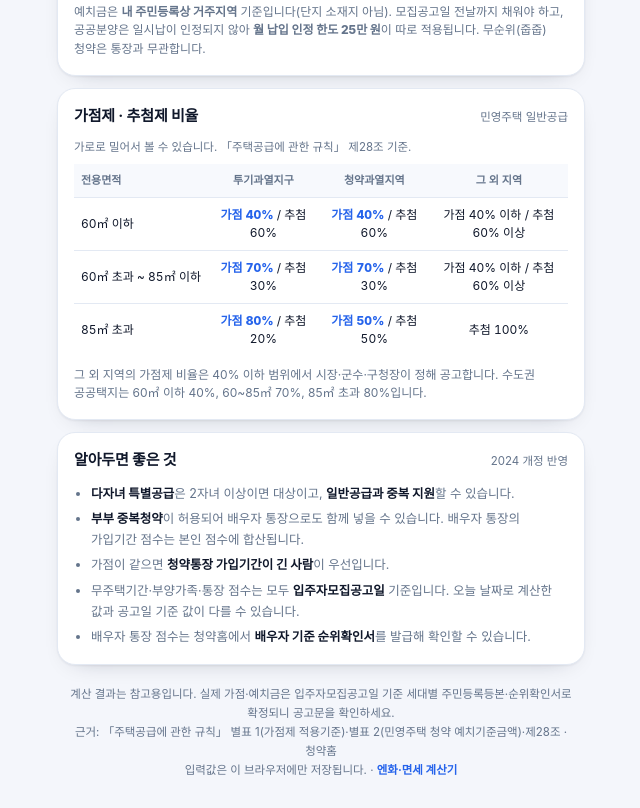
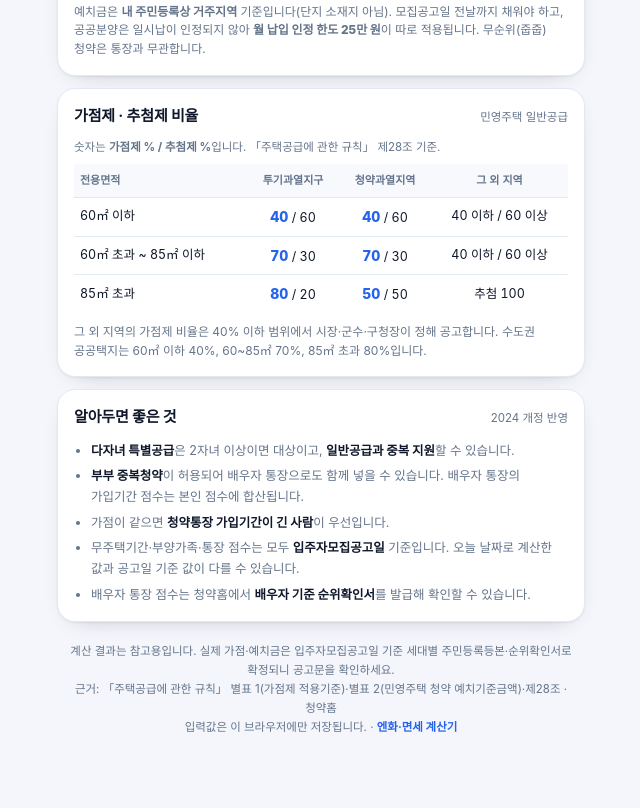
Before and after one commit to jaystacyoh/jaystacyoh.github.io, a plain HTML site: page cheongyak/index.html in a window 1280 px wide. Shown: the part 2401-3209 px from the top of the page, without its empty margins (319-959 px from the left). After the commit the page ends 3166 px from the top, so only its background shows below. Drawn offline with Linux system fonts and the light colour scheme.

Commit message:
fix(cheongyak): 가점제·추첨제 비율 표 줄바꿈 정리
- 숫자 표기(가점 % / 추첨 %)로 압축하고 셀 줄바꿈 제거
- 총점 카드 초기 표시값을 스크립트 계산값과 동일하게 맞춤

```diff
--- a/cheongyak/index.html
+++ b/cheongyak/index.html
@@ -189,14 +189,14 @@
 
   /* 표 */
   .table-wrap{overflow-x:auto;-webkit-overflow-scrolling:touch;margin:0 -4px;padding:0 4px}
-  table{border-collapse:collapse;width:100%;font-size:12px;min-width:430px}
+  table{border-collapse:collapse;width:100%;font-size:12.5px;min-width:400px}
   caption{caption-side:top;text-align:left;font-size:11.5px;color:var(--muted);padding:0 0 8px}
-  th,td{padding:8px 7px;border-bottom:1px solid var(--line);text-align:center;font-variant-numeric:tabular-nums}
+  th,td{padding:8px 6px;border-bottom:1px solid var(--line);text-align:center;font-variant-numeric:tabular-nums;white-space:nowrap}
   th{font-size:11px;font-weight:800;color:var(--muted);background:var(--field);white-space:nowrap}
   th:first-child,td:first-child{text-align:left;white-space:nowrap}
   tbody tr:last-child td{border-bottom:0}
   td b{font-weight:800}
-  .ratio-key{font-weight:800}
+  .ratio-key{font-weight:800;font-size:14px;color:var(--text)}
   .ratio-key.win{color:var(--accent)}
 
   ul.tips{margin:0;padding-left:17px;font-size:12.5px;line-height:1.65;color:var(--muted)}
@@ -229,9 +229,9 @@
         <span class="stamp">84점 만점</span>
       </div>
       <div class="total-line">
-        <strong id="totalPts">5</strong>
+        <strong id="totalPts">6</strong>
         <span>/ 84점</span>
-        <span class="grade" id="totalGrade">여지 +79점</span>
+        <span class="grade" id="totalGrade">여지 +78점</span>
       </div>
       <ul class="bars">
         <li class="bar-row">
@@ -243,8 +243,8 @@
           <span class="bar"><i id="fillDep" style="width:14.3%"></i></span>
         </li>
         <li class="bar-row">
-          <span>청약통장 가입기간</span><b><span id="barAcct">0</span> / 17</b>
-          <span class="bar"><i id="fillAcct" style="width:0%"></i></span>
+          <span>청약통장 가입기간</span><b><span id="barAcct">1</span> / 17</b>
+          <span class="bar"><i id="fillAcct" style="width:5.9%"></i></span>
         </li>
       </ul>
       <div class="chips">
@@ -421,7 +421,7 @@
       </div>
       <div class="table-wrap">
         <table>
-          <caption>가로로 밀어서 볼 수 있습니다. 「주택공급에 관한 규칙」 제28조 기준.</caption>
+          <caption>숫자는 <b>가점제 % / 추첨제 %</b>입니다. 「주택공급에 관한 규칙」 제28조 기준.</caption>
           <thead>
             <tr>
               <th scope="col">전용면적</th>
@@ -433,21 +433,21 @@
           <tbody>
             <tr>
               <td>60㎡ 이하</td>
-              <td><span class="ratio-key win">가점 40%</span> / 추첨 60%</td>
-              <td><span class="ratio-key win">가점 40%</span> / 추첨 60%</td>
-              <td>가점 40% 이하 / 추첨 60% 이상</td>
+              <td><span class="ratio-key win">40</span> / 60</td>
+              <td><span class="ratio-key win">40</span> / 60</td>
+              <td>40 이하 / 60 이상</td>
             </tr>
             <tr>
               <td>60㎡ 초과 ~ 85㎡ 이하</td>
-              <td><span class="ratio-key win">가점 70%</span> / 추첨 30%</td>
-              <td><span class="ratio-key win">가점 70%</span> / 추첨 30%</td>
-              <td>가점 40% 이하 / 추첨 60% 이상</td>
+              <td><span class="ratio-key win">70</span> / 30</td>
+              <td><span class="ratio-key win">70</span> / 30</td>
+              <td>40 이하 / 60 이상</td>
             </tr>
             <tr>
               <td>85㎡ 초과</td>
-              <td><span class="ratio-key win">가점 80%</span> / 추첨 20%</td>
-              <td><span class="ratio-key win">가점 50%</span> / 추첨 50%</td>
-              <td>추첨 100%</td>
+              <td><span class="ratio-key win">80</span> / 20</td>
+              <td><span class="ratio-key win">50</span> / 50</td>
+              <td>추첨 100</td>
             </tr>
           </tbody>
         </table>
```
